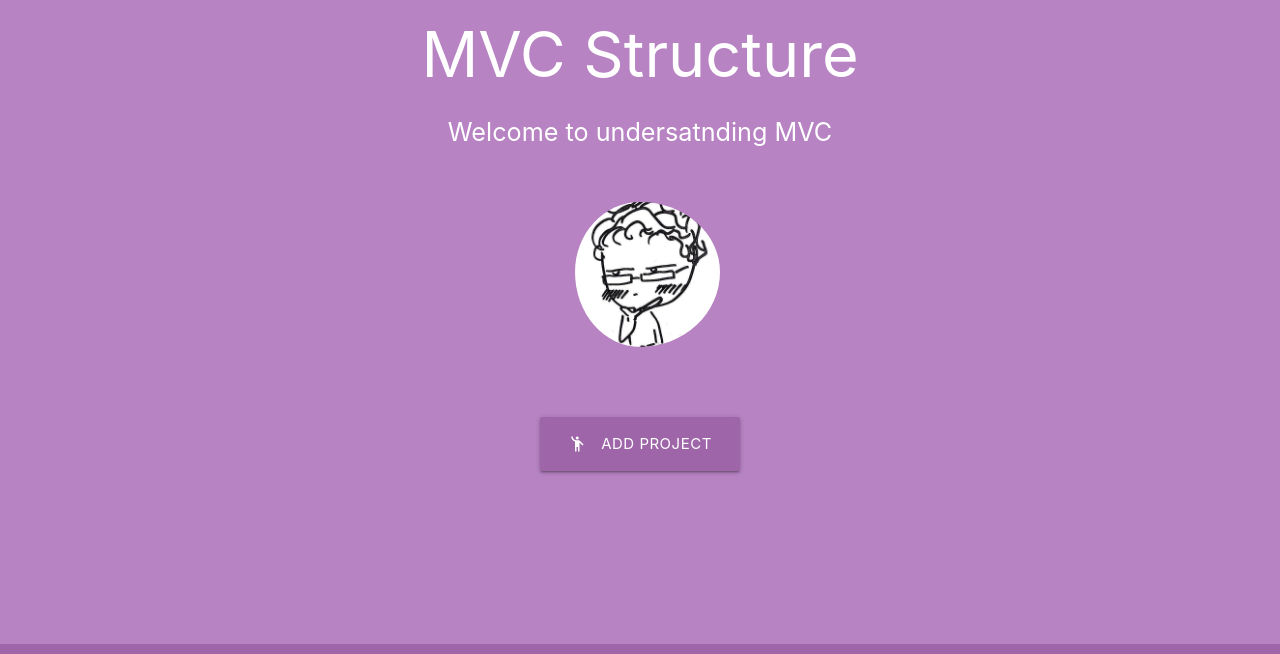
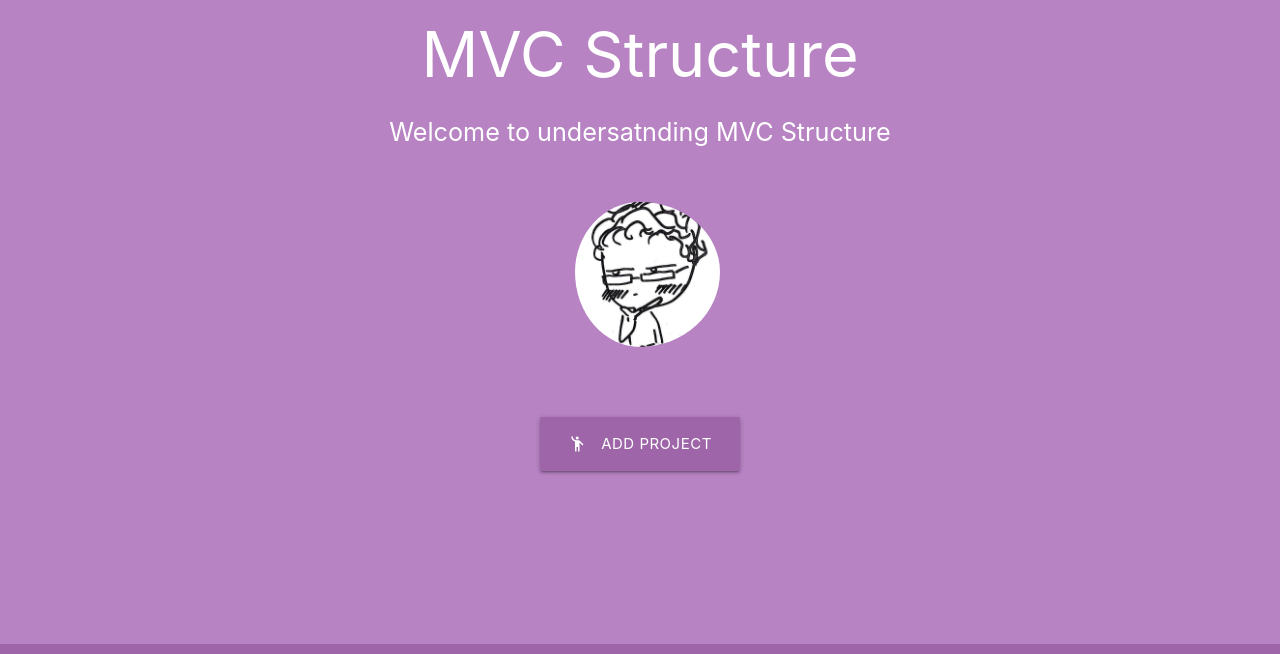
Before and after one commit to ChoudharyNavit22/mvc-structure, a website: page public/index.html in a window 1280 px wide. Shown: the part 86-740 px from the top of the page. Drawn offline with nearby package versions, Linux system fonts and the light colour scheme; no server answers.

Commit message:
Updates - updated index.html

```diff
--- a/public/index.html
+++ b/public/index.html
@@ -37,7 +37,7 @@
         <div class="container">
             <h1 class="title center">MVC Structure</h1>
             <div class="row center">
-                <p class="flow-text mainText">Welcome to undersatnding MVC</p>
+                <p class="flow-text mainText">Welcome to undersatnding MVC Structure</p>
             </div>
             <div class="row center" style="height: 150px;">
                 <img src="assets/ale2.jpg" alt="" class="circle responsive-img"
```
